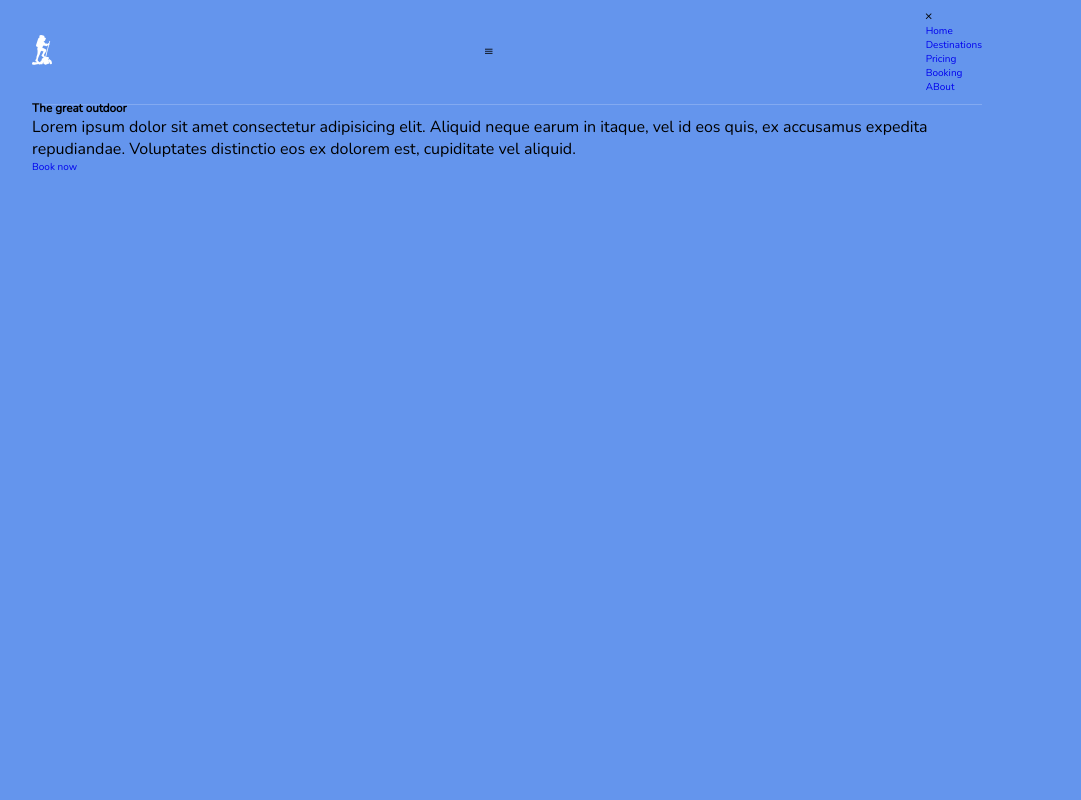
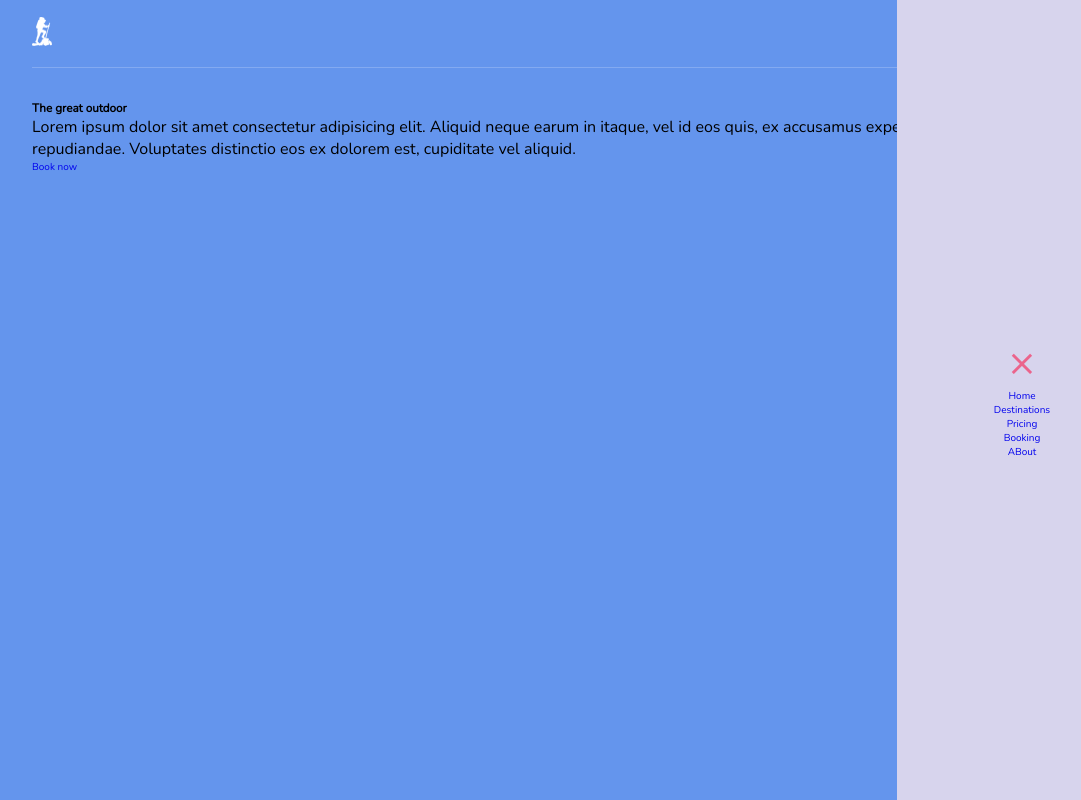
Before and after one commit to MiriaBernardes/nature-tours-website, a plain HTML site: page index.html in a window 1280 px wide. Shown: the whole page, without its empty margins (133-1214 px from the left). Drawn offline with nearby package versions, Linux system fonts and the light colour scheme; a web font is replaced by a local one.

Commit message:
Adicionando estilos no menu, ajustando tamanho de imagens

```diff
--- a/styles.css
+++ b/styles.css
@@ -30,3 +30,28 @@ nav {
 .nav-brand {
   width: 2rem;
 }
+
+.menu-icons i {
+  font-size: 3.5rem;
+  color: #fafafa;
+  cursor: pointer;
+}
+
+.close i {
+  color: #eb648c;
+}
+
+.nav-list {
+  width: 25rem;
+  height: 100vh;
+  background-color: #d7d4ed;
+  position: fixed;
+  top: 0;
+  right: 0;
+  display: flex;
+  flex-direction: column;
+  align-items: center;
+  justify-content: center;
+  z-index: 1500;
+  transition: all 650ms ease-in-out;
+}
```
